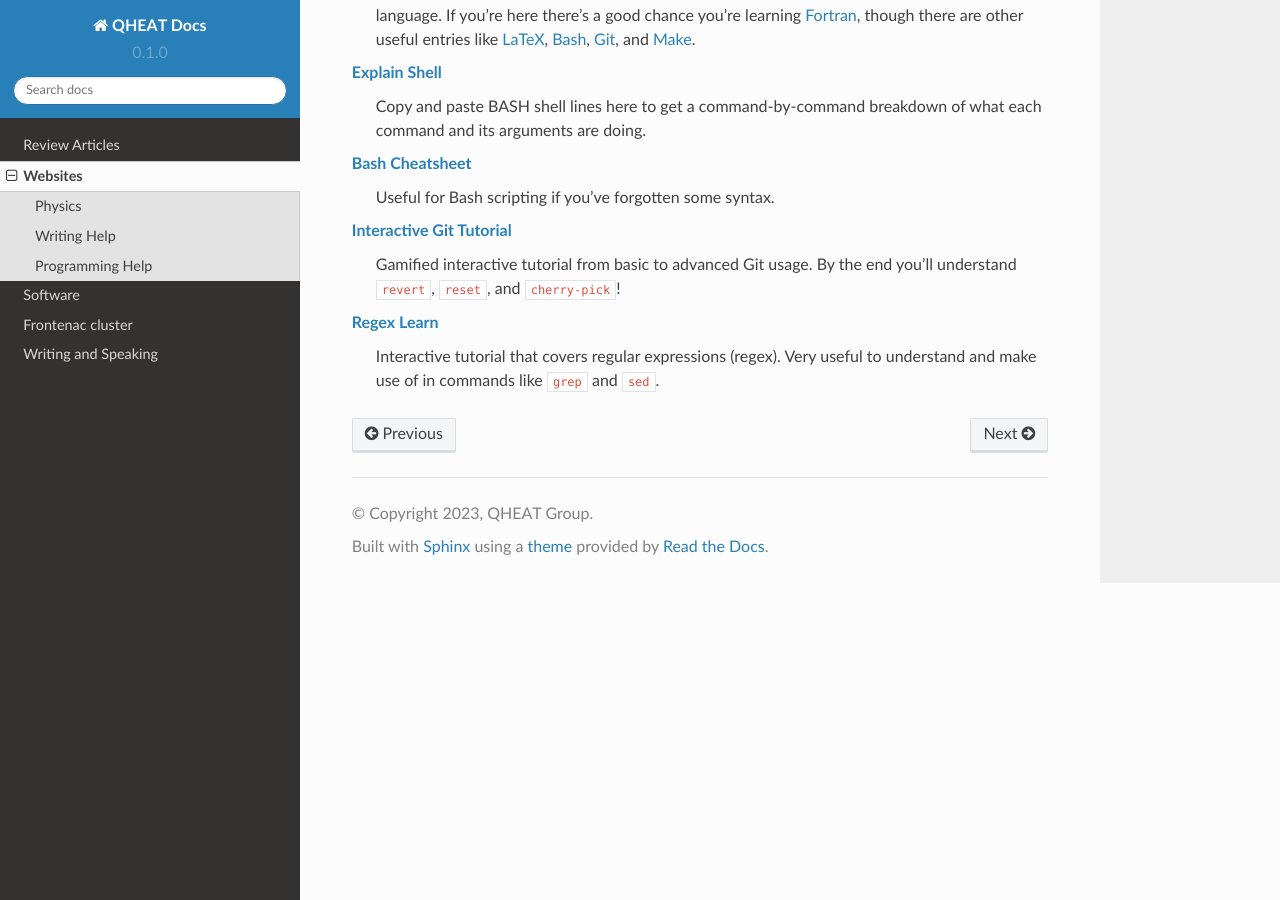
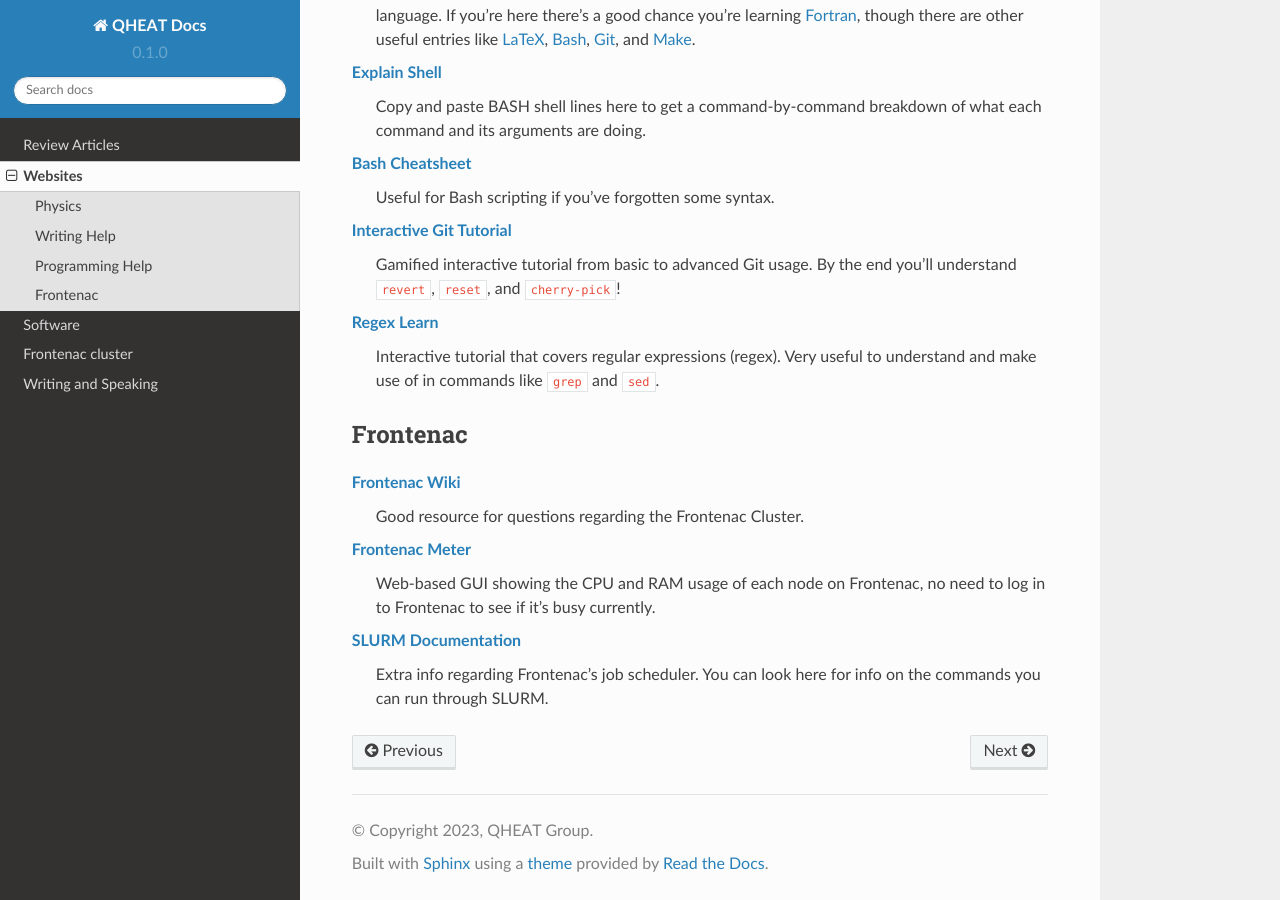
Before and after one commit to aaronvincent/QHEAT, a Sphinx documentation site: the page built from docs/source/websites.rst, in a window 1280 px wide and 900 px high, scrolled down 882 px. Built offline with Sphinx 7.4.7 and the Read the Docs theme 2.0.0, drawn with Linux system fonts in a browser that asks for light colours.

Commit message:
Add Frontenac resources to a 'Frontenac' section

```diff
--- a/docs/source/websites.rst
+++ b/docs/source/websites.rst
@@ -64,3 +64,18 @@ Programming Help
 `Regex Learn <https://regexlearn.com/>`_
     Interactive tutorial that covers regular expressions (regex). Very useful
     to understand and make use of in commands like ``grep`` and ``sed``.
+
+
+Frontenac
+---------
+
+`Frontenac Wiki <https://cac.queensu.ca/wiki/index.php/Main_Page>`_
+    Good resource for questions regarding the Frontenac Cluster.
+
+`Frontenac Meter <https://cac.queensu.ca/frontenac-platform/frontenac-cluster-meter/>`_
+    Web-based GUI showing the CPU and RAM usage of each node on Frontenac, no
+    need to log in to Frontenac to see if it's busy currently.
+
+`SLURM Documentation <https://slurm.schedmd.com/documentation.html>`_
+    Extra info regarding Frontenac's job scheduler. You can look here for info
+    on the commands you can run through SLURM.
```
